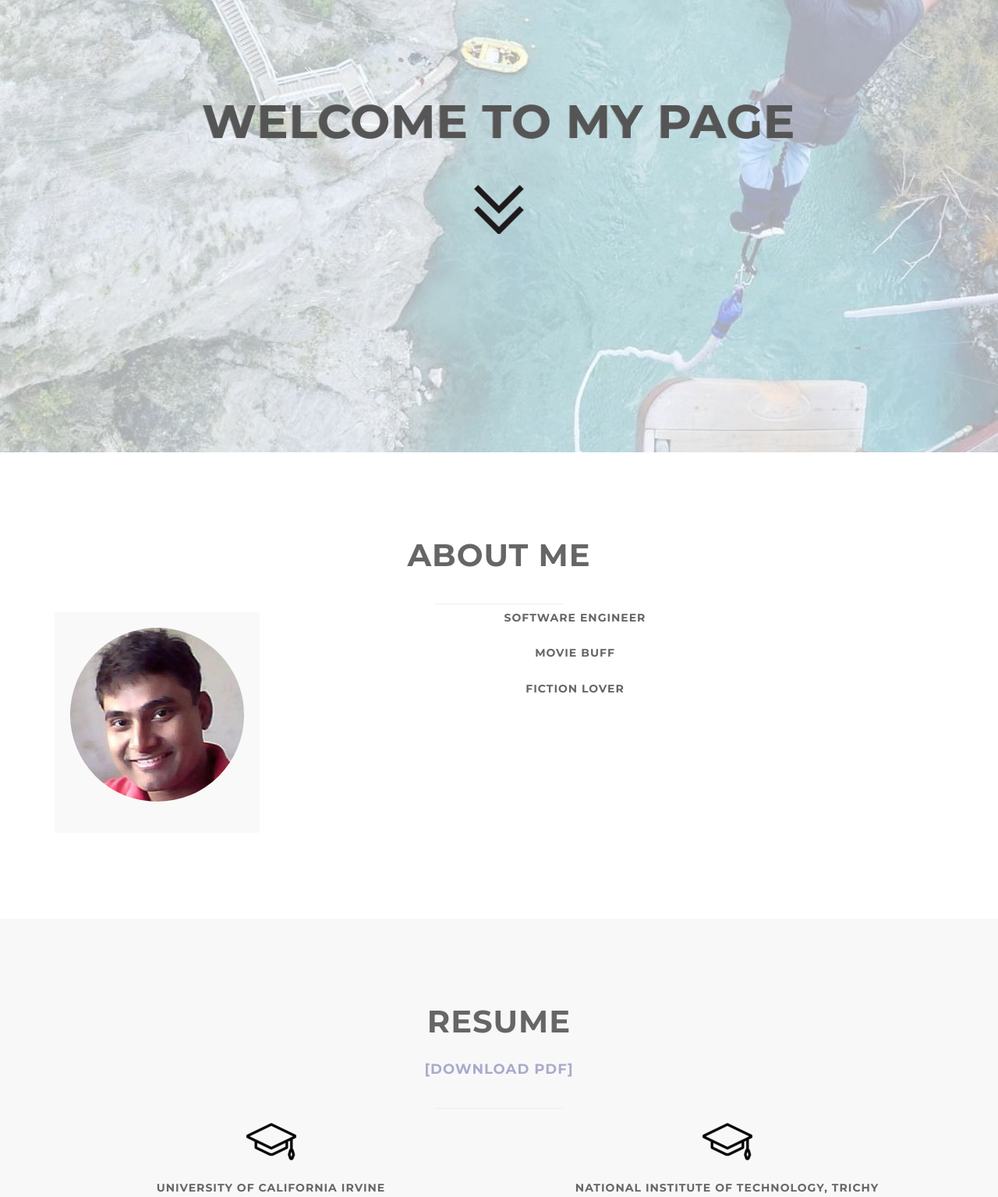
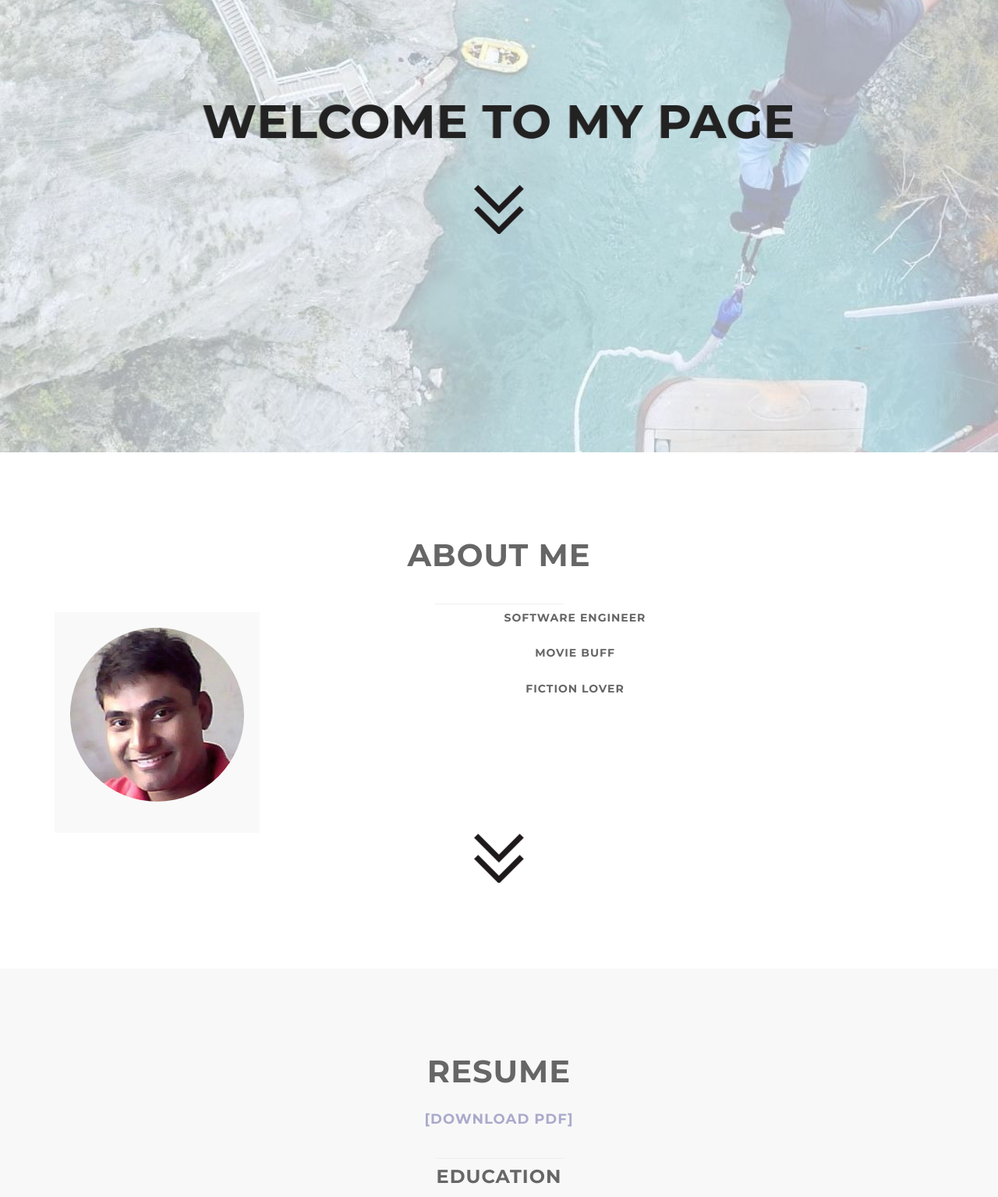
Before and after one commit to adykumar/adykumar.github.io, a plain HTML site: page index.html in a window 1280 px wide. Shown: the part 220-1755 px from the top of the page at 78% size. Drawn offline with Linux system fonts and the light colour scheme.

Commit message:
resume subheaders, arrows etc

```diff
--- a/css/style.css
+++ b/css/style.css
@@ -338,7 +338,7 @@ hr {
 }
 
 .intro .slogan h2 {
-	color: #555;
+	color: #222;
 	text-shadow: none;
 	font-size: 60px;
 	line-height: 60px;
@@ -347,8 +347,8 @@ hr {
 	background-color: rgba(0, 0, 0, 0);
 	text-decoration: none;
 	text-transform: uppercase;
-	border-width: 0px;
-	border-color: #777;
+	border-width: 30px;
+	border-color: #fff;
 	border-style: none;
 	text-shadow: -1px 0 1px #777;
 }
--- a/index.html
+++ b/index.html
@@ -121,22 +121,17 @@
 				<h5>Software Engineer</h5>
 				<h5>Movie Buff</h5>
 				<h5>Fiction Lover</h5>
-				<!--
-                <div class="team boxed-grey">
-                    <div class="inner">
-						<h5>Maura Daniels</h5>
-                        <p class="subtitle">Ruby on Rails</p>
-                        <div class="avatar"><img src="img/team/2.jpg" alt="" class="img-responsive img-circle" /></div>
 
-                    </div>
-                </div>
-				-->
 				</div>
             </div>
 
 
         </div>
+
+		<div class="page-scroll">
+			<a href="#service"> <img src="img/icons/down64.png"> </a>
 		</div>
+
 	</section>
 	<!-- /Section: about -->
 
@@ -166,7 +161,9 @@
 				<hr class="marginbot-10">
 			</div>
 		</div>
+
 		<!--  #################### EDUCATION ROW############################## -->
+		<h3>EDUCATION</h4>
         <div class="row">
             <div class="col-md-6">
 				<div class="wow fadeInLeft" data-wow-delay="0.2s">
@@ -200,12 +197,15 @@
             </div>
 		</div>
 		<!--  #################### WORK EXP ROW############################## -->
+
 		<div class="row">
 			<div class="col-lg-2 col-lg-offset-5">
 				<hr class="marginbot-25">
 			</div>
 		</div>
 
+		&nbsp;
+		<h3>WORK EXPERIENCE</h4>
 		<div class="row">
 			<div class="col-md-6">
 				<div class="wow fadeInUp" data-wow-delay="0.2s">
@@ -243,12 +243,14 @@
         </div>
 
 		<!--  #################### PROJECTS ROW############################## -->
+
 		<div class="row">
 			<div class="col-lg-2 col-lg-offset-5">
 				<hr class="marginbot-25">
 			</div>
 		</div>
-
+		&nbsp;
+		<h3>PROJECTS</h4>
 		<div class="row">
 			<div class="col-md-6">
 				<div class="wow fadeInUp" data-wow-delay="0.2s">
@@ -312,6 +314,11 @@
             </div>
         </div>
 		</div>
+		&nbsp;
+		<div class="page-scroll">
+			<a href="#contact"> <img src="img/icons/down64.png"> </a>
+		</div>
+
 	</section>
 	<!-- /Section: services -->
 
@@ -350,7 +357,7 @@
 						<a href="https://www.linkedin.com/in/swadhyaya" target="_blank"><img src="img/icons/linkedin.png" alt="" /></a>
 					</div>
 					<div class="service-desc">
-						<h5><a href="https://www.linkedin.com/in/swadhyaya" target="_blank">Linked-In</a></h5>
+						<h5><a href="https://www.linkedin.com/in/swadhyaya" target="_blank">LinkedIn</a></h5>
 					</div>
                 </div>
 				</div>
@@ -381,78 +388,6 @@
             </div>
 
 	</div>
-	<!--
-    <div class="row">
-        <div class="col-lg-8">
-            <div class="boxed-grey">
-
-                <div id="sendmessage">Your message has been sent. Thank you!</div>
-                <div id="errormessage"></div>
-                <form id="contact-form" action="" method="post" role="form" class="contactForm">
-                <div class="row">
-                    <div class="col-md-6">
-                        <div class="form-group">
-                            <label for="name">
-                                Name</label>
-                            <input type="text" name="name" class="form-control" id="name" placeholder="Your Name" data-rule="minlen:4" data-msg="Please enter at least 4 chars" />
-                            <div class="validation"></div>
-                        </div>
-                        <div class="form-group">
-                            <label for="email">
-                                Email Address</label>
-                            <div class="form-group">
-                                <input type="email" class="form-control" name="email" id="email" placeholder="Your Email" data-rule="email" data-msg="Please enter a valid email" />
-                                <div class="validation"></div>
-                            </div>
-                        </div>
-                        <div class="form-group">
-                            <label for="subject">
-                                Subject</label>
-                            <input type="text" class="form-control" name="subject" id="subject" placeholder="Subject" data-rule="minlen:4" data-msg="Please enter at least 8 chars of subject" />
-                            <div class="validation"></div>
-                        </div>
-                    </div>
-                    <div class="col-md-6">
-                        <div class="form-group">
-                            <label for="name">
-                                Message</label>
-                            <textarea class="form-control" name="message" rows="5" data-rule="required" data-msg="Please write something for us" placeholder="Message"></textarea>
-                            <div class="validation"></div>
-                        </div>
-                    </div>
-                    <div class="col-md-12">
-                        <button type="submit" class="btn btn-skin pull-right" id="btnContactUs">
-                            Send Message</button>
-                    </div>
-                </div>
-                </form>
-            </div>
-        </div>
-
-		<div class="col-lg-4">
-			<div class="widget-contact">
-
-
-				<address>
-				  <strong>Email</strong><br>
-				  <a href="mailto:#">swadhyayak@gmail.com</a>
-				</address>
-				<address>
-				  <strong>We're on social networks</strong><br>
-                       	<ul class="company-social">
-                            <li class="social-facebook"><a href="http://www.google.com" target="_blank"><i class="fa fa-facebook"></i></a></li>
-                            <li class="social-twitter"><a href="#" target="_blank"><i class="fa fa-twitter"></i></a></li>
-                            <li class="social-dribble"><a href="#" target="_blank"><i class="fa fa-dribbble"></i></a></li>
-                            <li class="social-google"><a href="#" target="_blank"><i class="fa fa-google-plus"></i></a></li>
-                        </ul>
-				</address>
-
-			</div>
-		</div>
-    </div>
-
-		</div>
-	-->
 	</section>
 	<!-- /Section: contact -->
 
```
Also changed, not shown: 1 other file.
